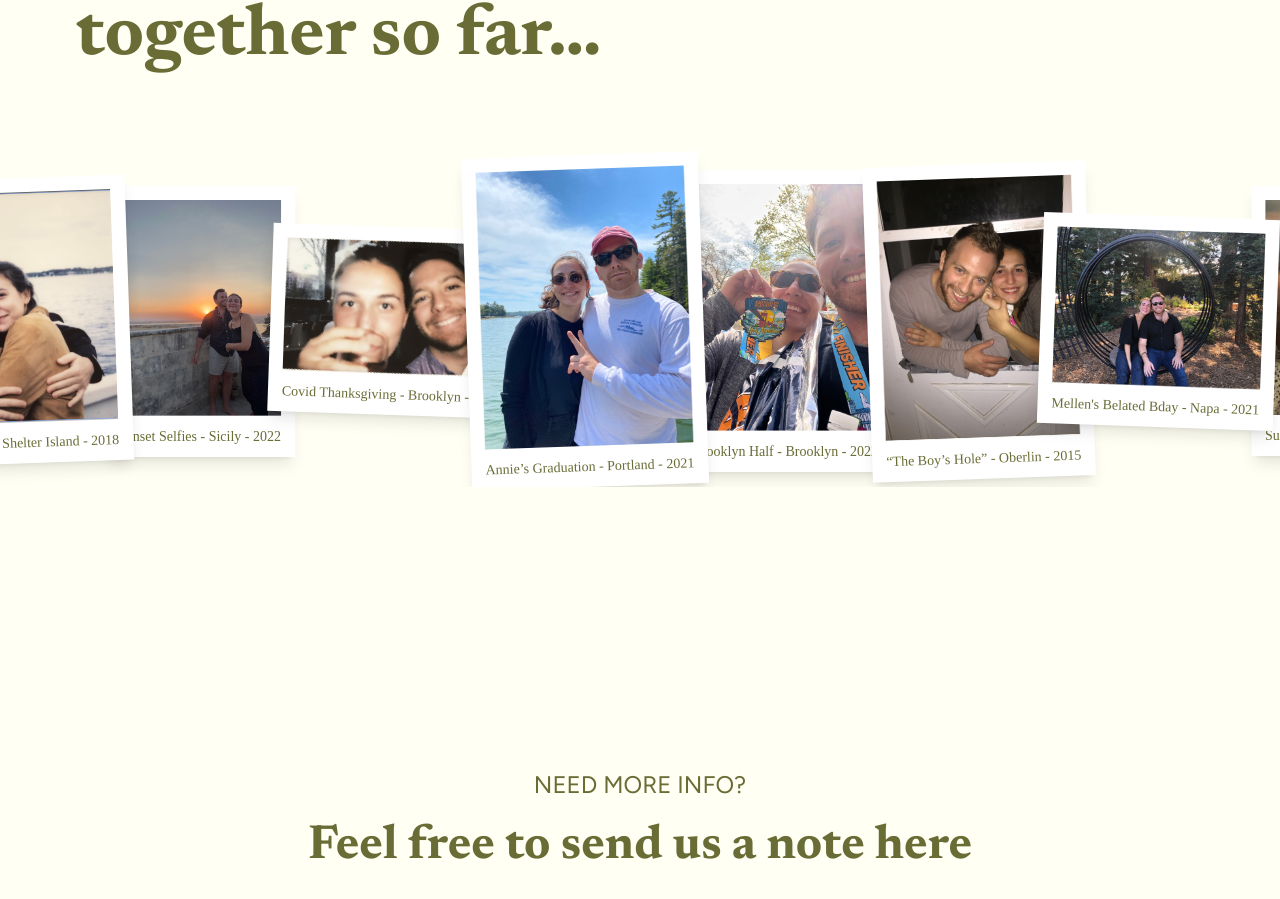
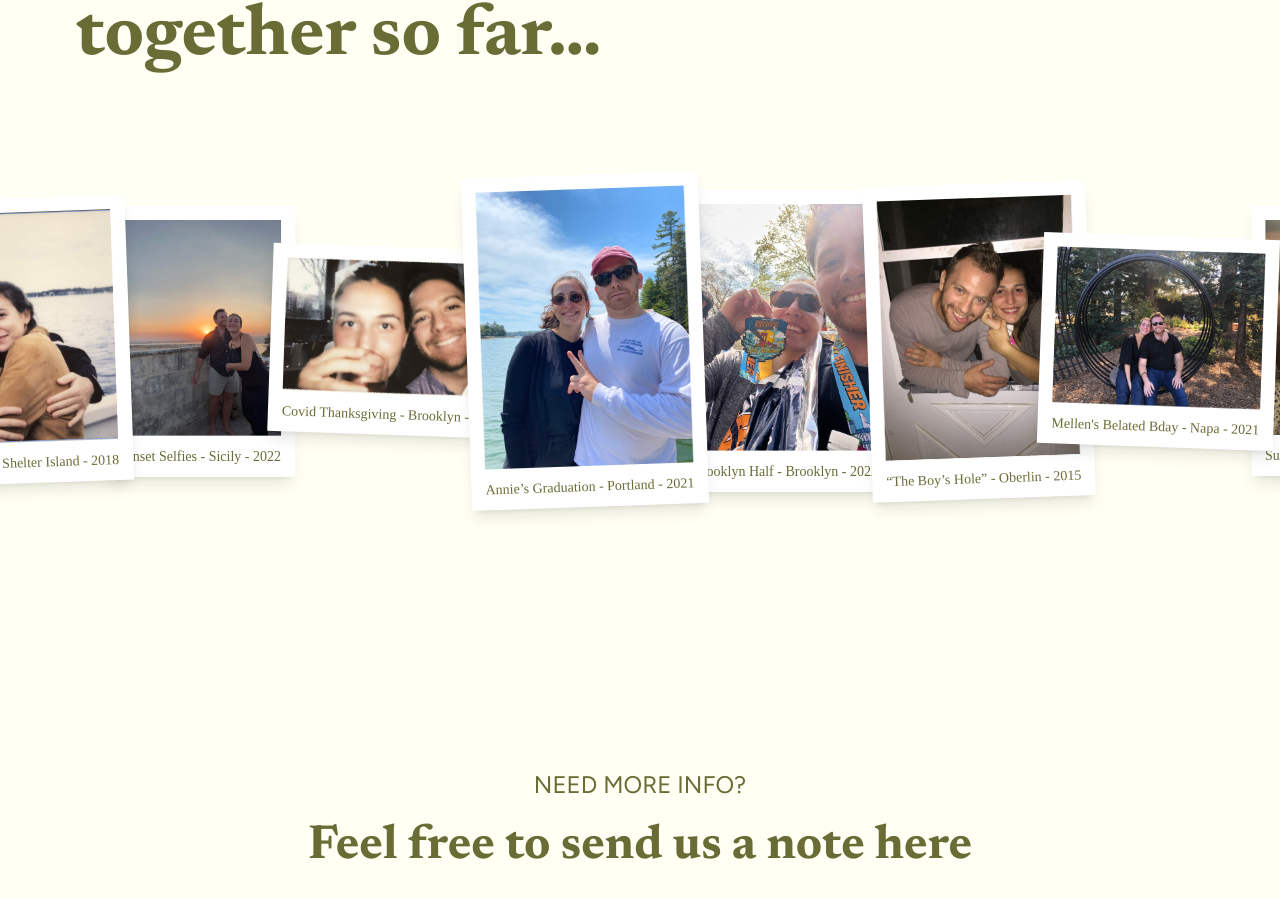
Before and after one commit to mattbasile/matt-syl-wedding, a Next.js app: page / in a window 1280 px wide. Shown: the part 7008-7907 px from the top of the page. Built offline with nearby package versions, Linux system fonts and the light colour scheme; a web font is replaced by a local one.

Commit message:
fixing spacing

```diff
--- a/components/MemoryGallery.js
+++ b/components/MemoryGallery.js
@@ -86,7 +86,7 @@ export default function MemoryGallery() {
   ];
 
   return (
-    <div className="flex items-center memory-gallery mt-4">
+    <div className="flex items-center memory-gallery mt-4 py-5">
       {images.map((image, index) => (
         <Polaroid key={image.image.src} image={image} index={index} />
       ))}
```
